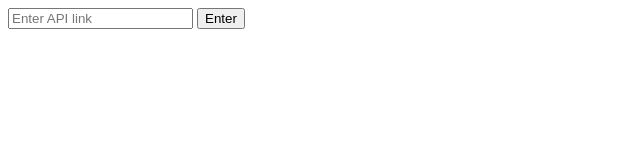
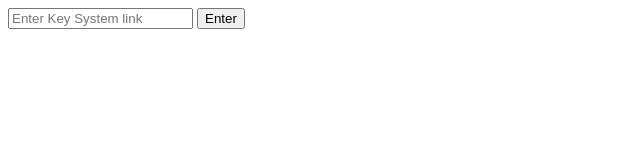
Before and after one commit to imaddevils/keyz, a plain HTML site: page index.html in a window 1280 px wide. Shown: the full height of the page, 0-640 px from the left. Drawn offline with Linux system fonts and the light colour scheme.

Commit message:
Update index.html

```diff
--- a/index.html
+++ b/index.html
@@ -7,7 +7,7 @@
 </head>
 <body>
     <div>
-        <input type="text" id="inputBox" placeholder="Enter API link">
+        <input type="text" id="inputBox" placeholder="Enter Key System link">
         <button onclick="sendRequest()">Enter</button>
     </div>
     <div id="message"></div>
```
